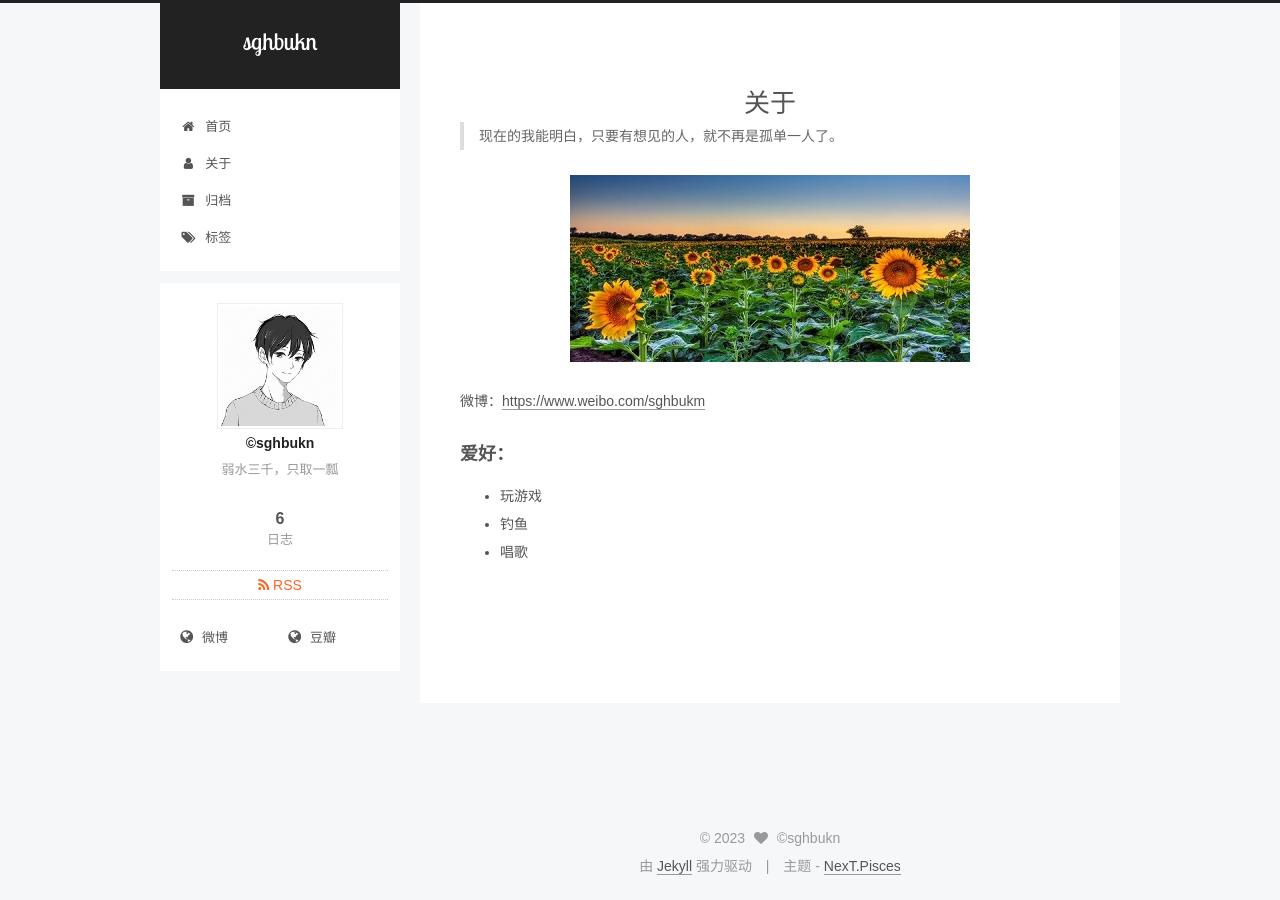
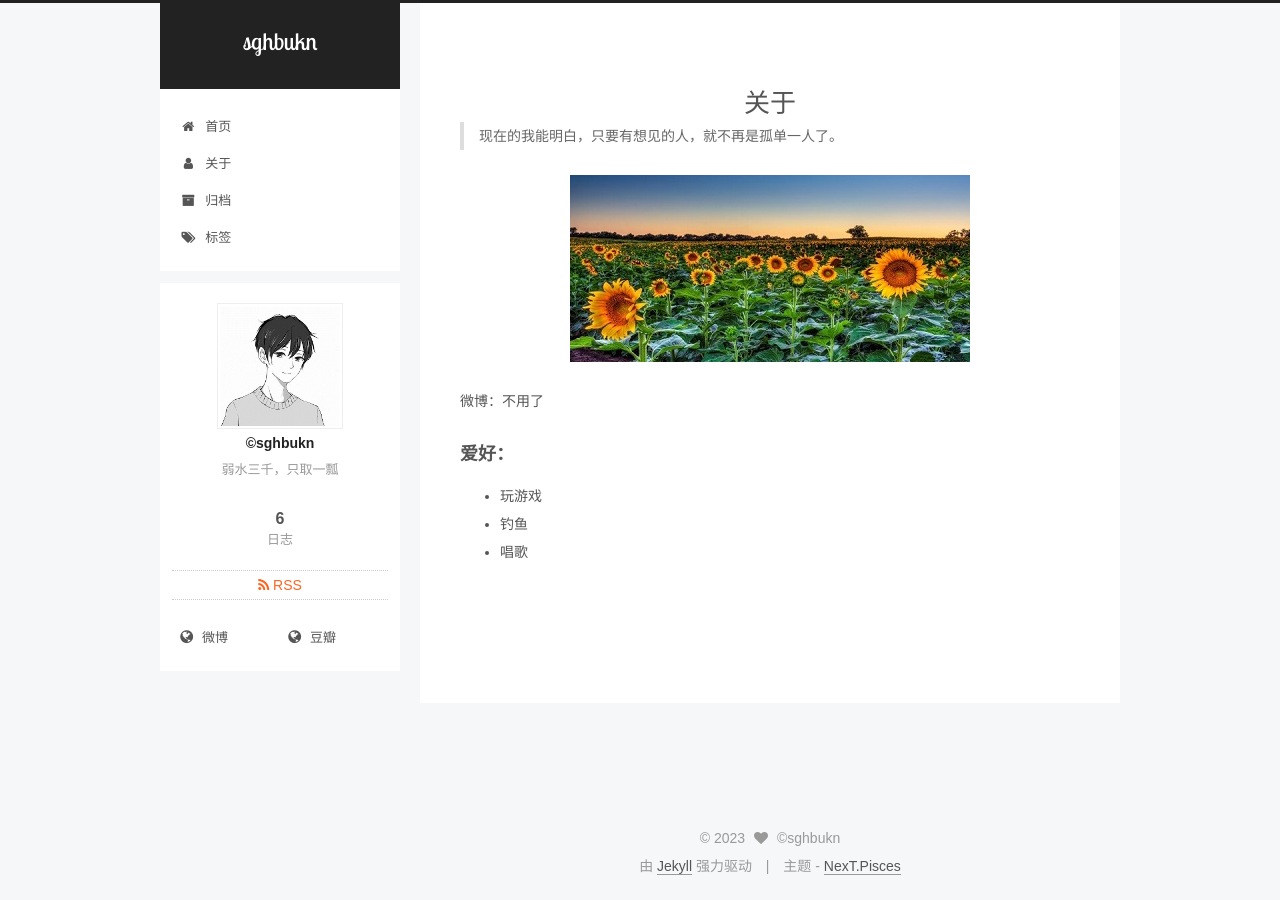
Before and after one commit to sghbukn/sghbukn.github.io, a Jekyll site: the page built from about/index.md, in a window 1280 px wide. Built offline with Jekyll 4.4.1, drawn with Linux system fonts in a browser that asks for light colours; some web fonts are replaced; comment, search, counter and statistics services are not loaded.

Commit message:
更新 index.md
更新内容

```diff
--- a/about/index.md
+++ b/about/index.md
@@ -6,7 +6,7 @@ type: about
 
 ![avatar](/assets/images/about_pic.jpg)
 
-微博：<https://www.weibo.com/sghbukm>
+微博：不用了
 
 ### 爱好：
 + 玩游戏
```
